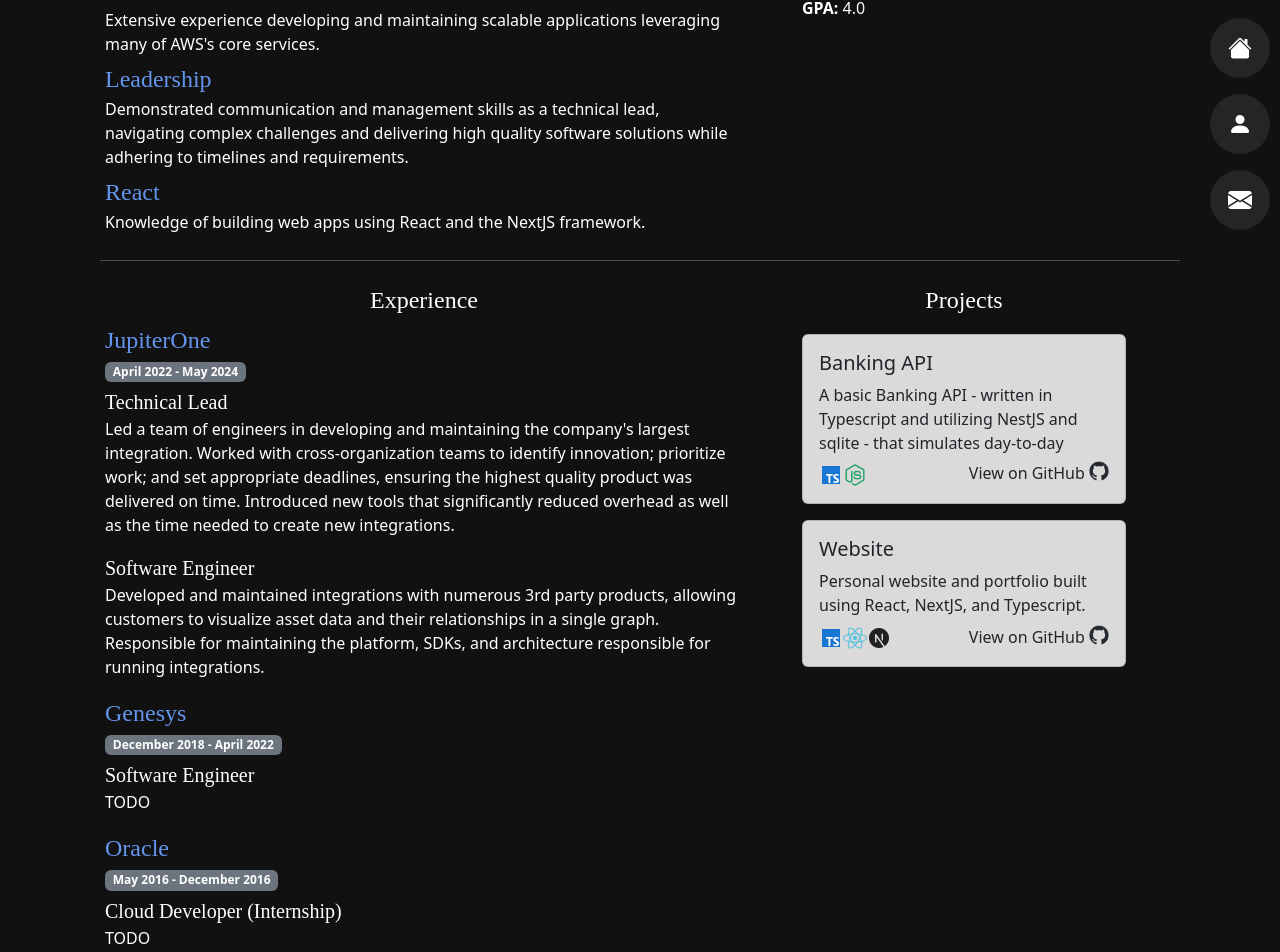
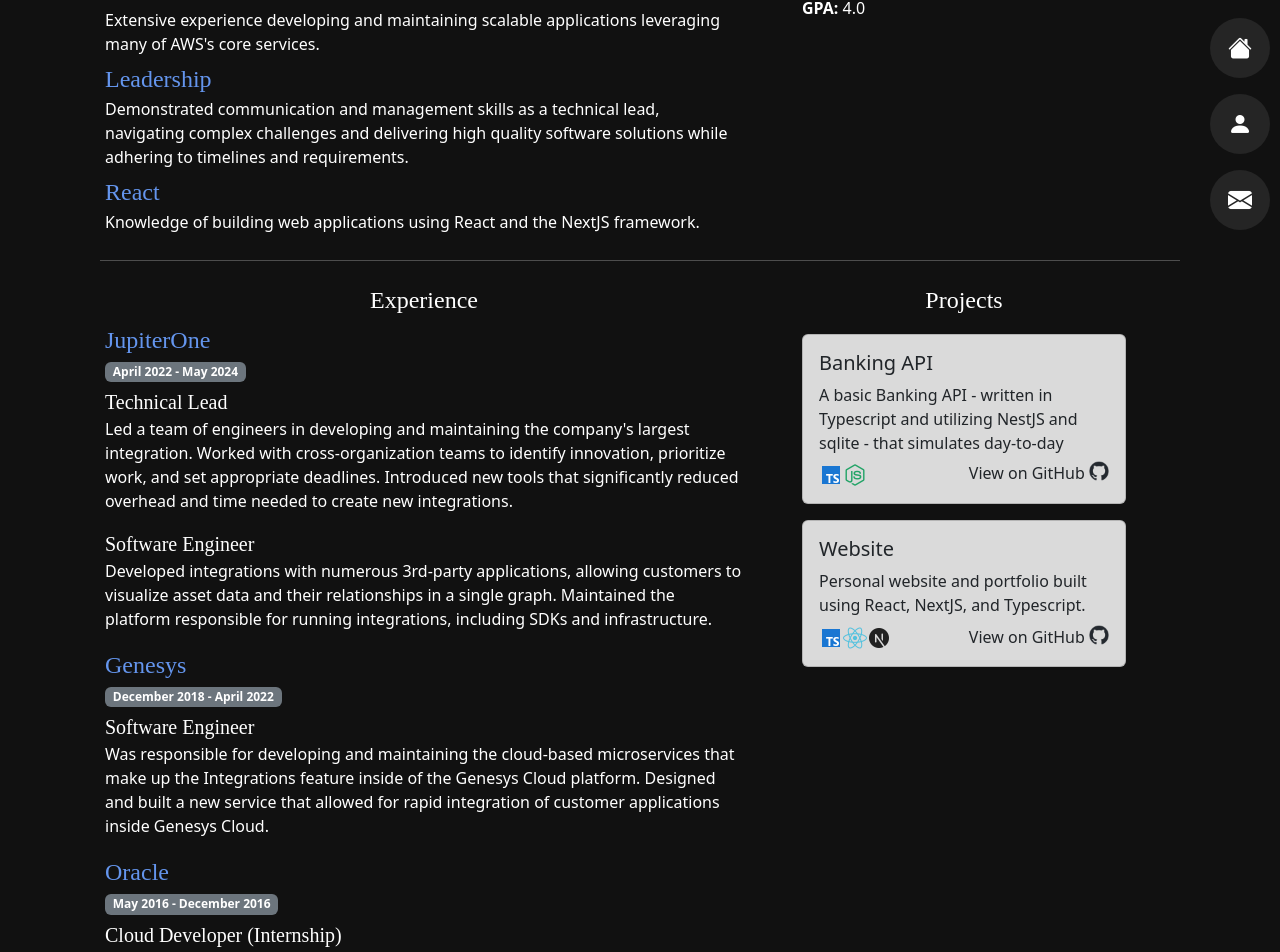
Before and after one commit to JakeFerrero/portfolio, a Next.js app: page /portfolio/about in a window 1280 px wide. Shown: the part 276-1228 px from the top of the page. Built offline with nearby package versions, Linux system fonts and the light colour scheme.

Commit message:
Update experience summaries

```diff
--- a/src/app/about/page.tsx
+++ b/src/app/about/page.tsx
@@ -34,7 +34,7 @@
             <li className={style.litem}>
               <SkillCard
                 title="React"
-                description="Knowledge of building web apps using React and the NextJS framework."
+                description="Knowledge of building web applications using React and the NextJS framework."
               />
             </li>
           </ul>
@@ -55,8 +55,8 @@
                 titles={['Technical Lead', 'Software Engineer']}
                 timeframe="April 2022 - May 2024"
                 descriptions={[
-                  "Led a team of engineers in developing and maintaining the company's largest integration. Worked with cross-organization teams to identify innovation; prioritize work; and set appropriate deadlines, ensuring the highest quality product was delivered on time. Introduced new tools that significantly reduced overhead as well as the time needed to create new integrations.",
-                  'Developed and maintained integrations with numerous 3rd party products, allowing customers to visualize asset data and their relationships in a single graph. Responsible for maintaining the platform, SDKs, and architecture responsible for running integrations.'
+                  "Led a team of engineers in developing and maintaining the company's largest integration. Worked with cross-organization teams to identify innovation, prioritize work, and set appropriate deadlines. Introduced new tools that significantly reduced overhead and time needed to create new integrations.",
+                  'Developed integrations with numerous 3rd-party applications, allowing customers to visualize asset data and their relationships in a single graph. Maintained the platform responsible for running integrations, including SDKs and infrastructure.'
                 ]}
               />
             </li>
@@ -65,7 +65,9 @@
                 company="Genesys"
                 titles={['Software Engineer']}
                 timeframe="December 2018 - April 2022"
-                descriptions={['TODO']}
+                descriptions={[
+                  'Was responsible for developing and maintaining the cloud-based microservices that make up the Integrations feature inside of the Genesys Cloud platform. Designed and built a new service that allowed for rapid integration of customer applications inside Genesys Cloud.'
+                ]}
               />
             </li>
             <li className={style.litem}>
@@ -73,7 +75,9 @@
                 company="Oracle"
                 timeframe="May 2016 - December 2016"
                 titles={['Cloud Developer (Internship)']}
-                descriptions={['TODO']}
+                descriptions={[
+                  'Developed a cloud-based platform that delivered Environment-as-a-Service to our internal partners. Created GitLab CI pipelines that reflected a production environment for testing automation.'
+                ]}
               />
             </li>
           </ul>
```
